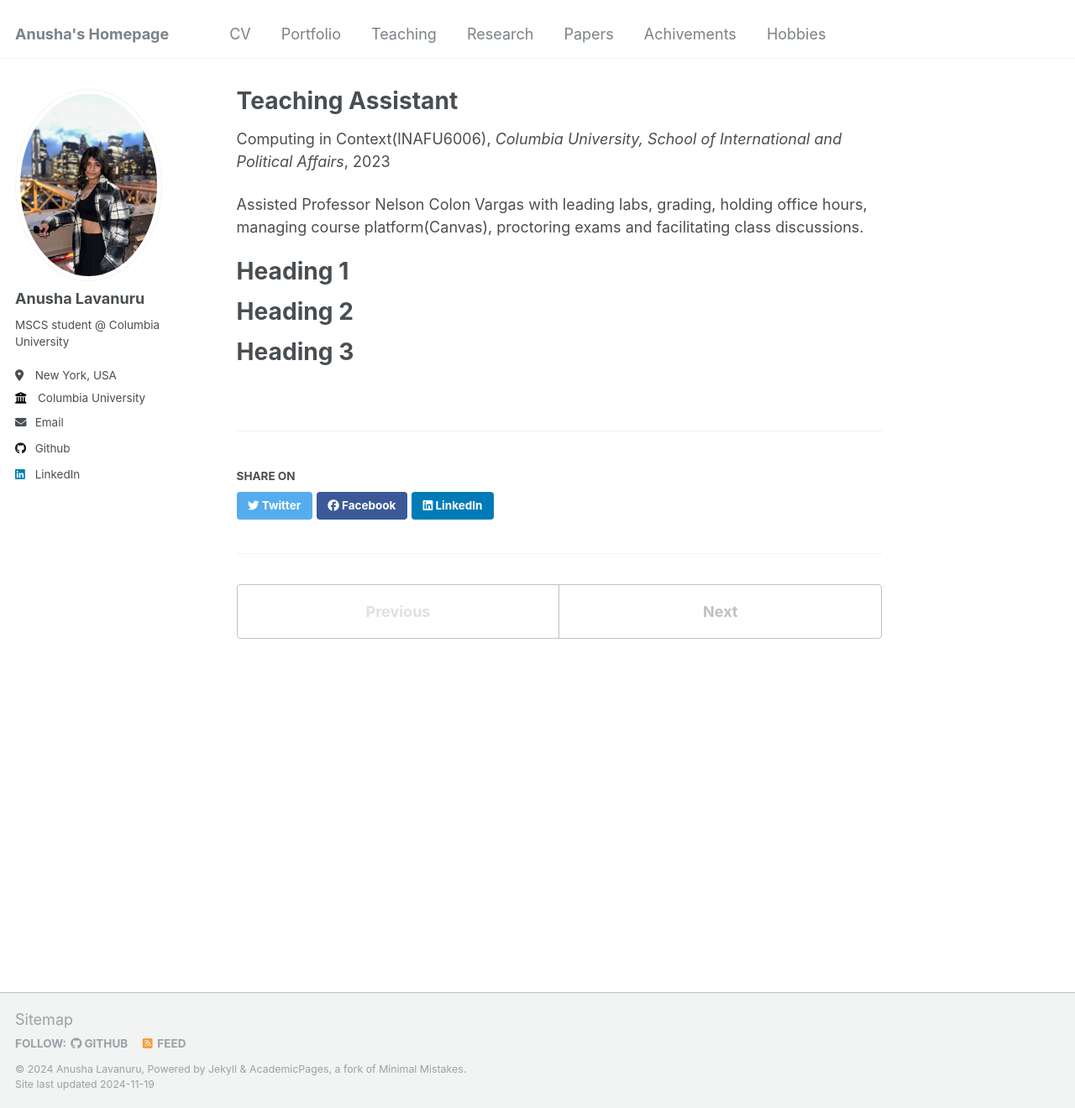
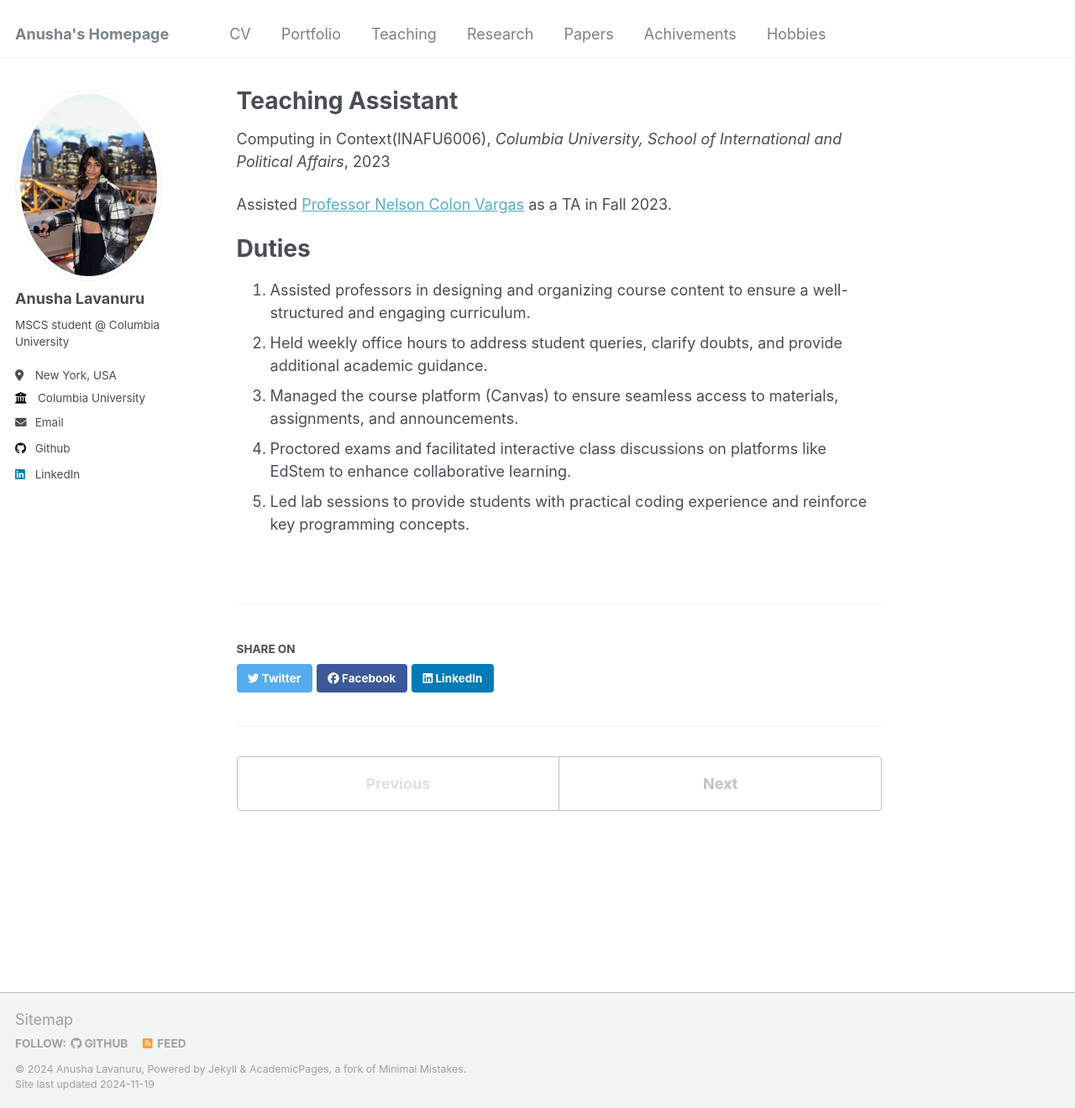
Before and after one commit to AnushaLavanuru5/AnushaL.github.io, a Jekyll site: the page built from _teaching/2014-spring-teaching-1.md, in a window 1280 px wide and 1320 px high. Shown: the whole window at 84% size. Built offline with Jekyll 4.4.1, drawn with Linux system fonts in a browser that asks for light colours.

Commit message:
Update 2014-spring-teaching-1.md

```diff
--- a/_teaching/2014-spring-teaching-1.md
+++ b/_teaching/2014-spring-teaching-1.md
@@ -8,14 +8,13 @@ date: "Sept 2023 - Dec 2023"
 location: "New York, USA"
 ---
 
-Assisted Professor Nelson Colon Vargas with leading labs, grading, holding office hours, managing course platform(Canvas), proctoring exams and facilitating class discussions.
+Assisted [Professor Nelson Colon Vargas](https://nelabdiel.github.io/) as a TA in Fall 2023.
 
 
-Heading 1
+Duties
 ======
-
-Heading 2
-======
-
-Heading 3
-======
+1. Assisted professors in designing and organizing course content to ensure a well-structured and engaging curriculum.
+2. Held weekly office hours to address student queries, clarify doubts, and provide additional academic guidance.
+3. Managed the course platform (Canvas) to ensure seamless access to materials, assignments, and announcements.
+4. Proctored exams and facilitated interactive class discussions on platforms like EdStem to enhance collaborative learning.
+5. Led lab sessions to provide students with practical coding experience and reinforce key programming concepts.
```
